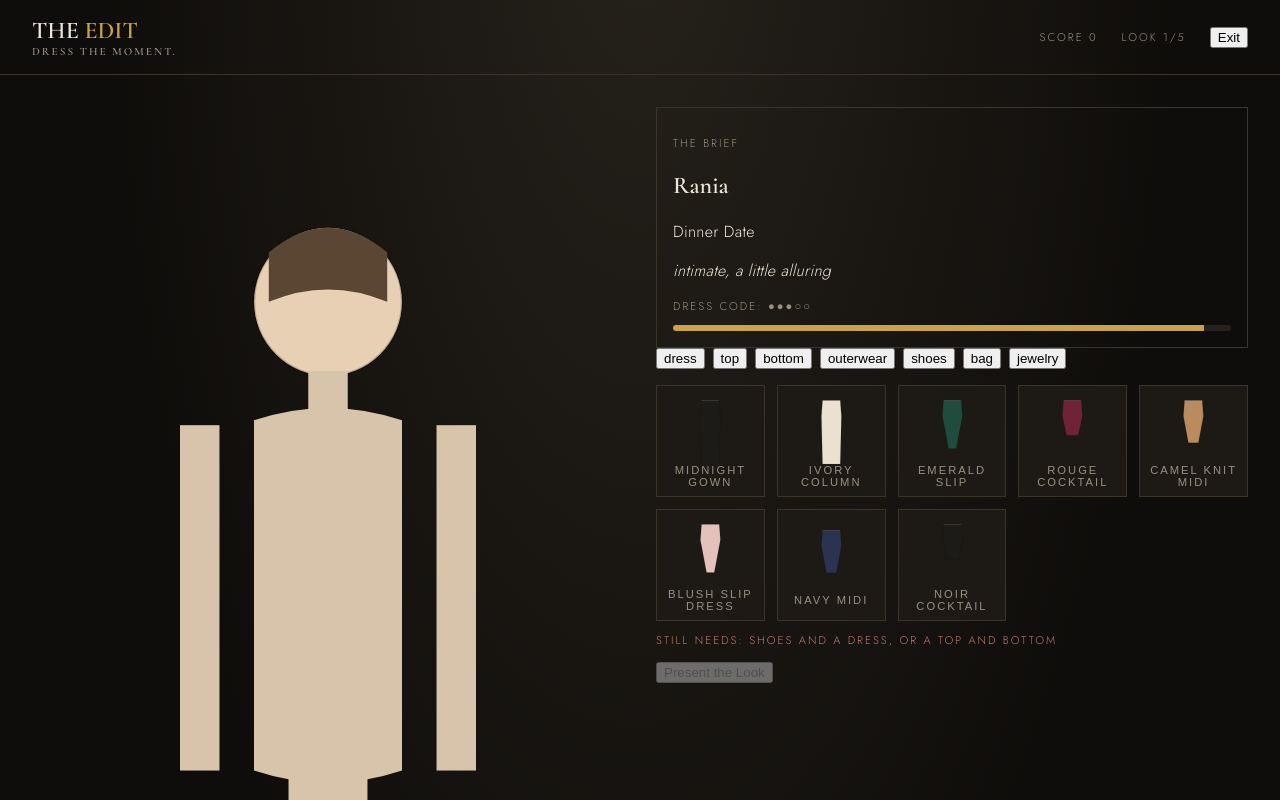
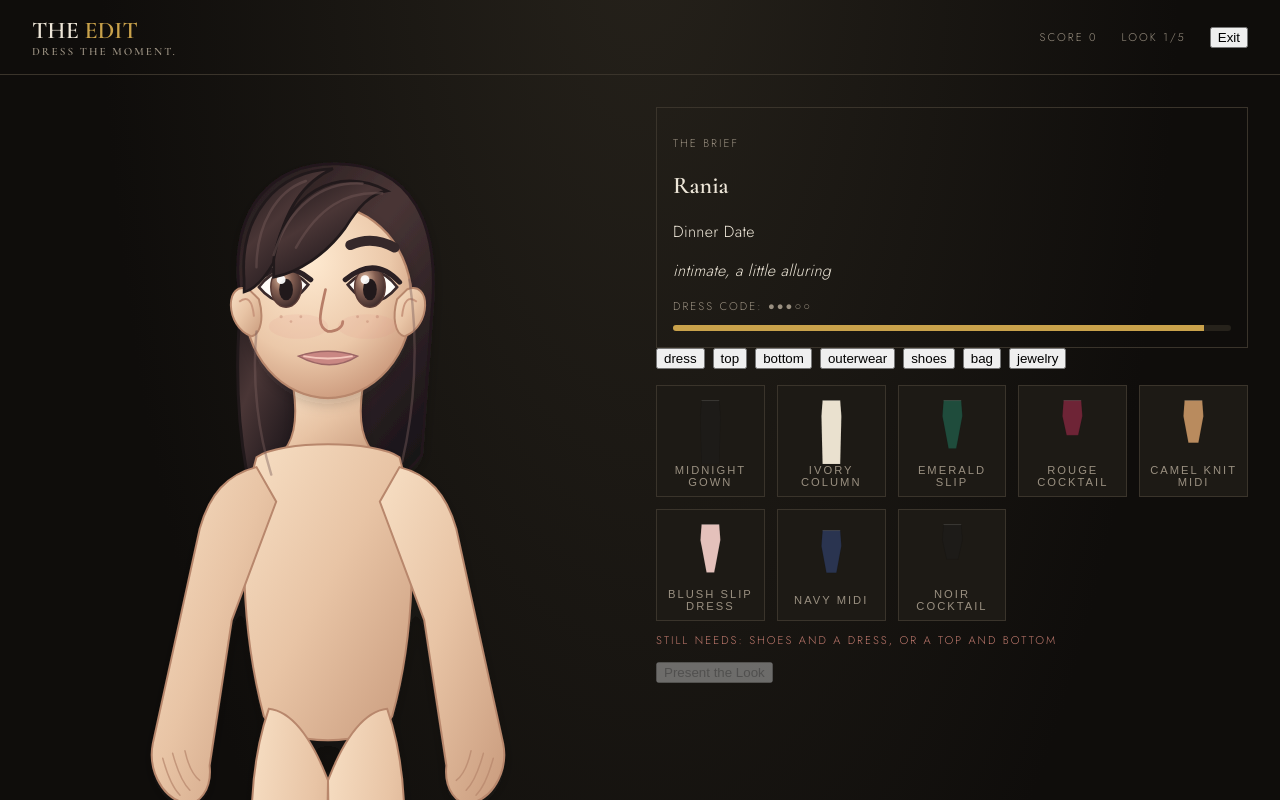
Before and after one commit to coopdawg73/Dress-Me, a React (Vite) app: page / in a window 1280 px wide. Both pictures are taken after a click on the button "Play the Daily Muse". Shown: the top 800 px of the page. Built offline with nearby package versions, Linux system fonts and the light colour scheme; no server answers; the database is empty.

Commit message:
Redesign character to match 3D reference

```diff
--- a/src/render/Figure.tsx
+++ b/src/render/Figure.tsx
@@ -7,17 +7,154 @@ type FigureProps = {
 
 export function Figure({ equipped }: FigureProps) {
   return (
-    <svg viewBox="0 0 240 500" width="100%" height="100%" role="img" aria-label="Styled figure">
-      {/* base body */}
+    <svg
+      viewBox="0 0 240 500"
+      width="100%"
+      height="100%"
+      role="img"
+      aria-label="Styled figure"
+      className="fashion-figure"
+    >
+      <defs>
+        <linearGradient id="skin" x1="0" y1="0" x2="1" y2="1">
+          <stop offset="0" stopColor="#F7DFC4" />
+          <stop offset=".48" stopColor="#E8C4A5" />
+          <stop offset="1" stopColor="#C99B7D" />
+        </linearGradient>
+        <radialGradient id="face-light" cx=".38" cy=".28" r=".78">
+          <stop offset="0" stopColor="#FFEBD2" />
+          <stop offset=".63" stopColor="#EBC8A9" />
+          <stop offset="1" stopColor="#C99679" />
+        </radialGradient>
+        <linearGradient id="hair" x1=".15" y1="0" x2=".85" y2="1">
+          <stop offset="0" stopColor="#241B1D" />
+          <stop offset=".38" stopColor="#4A3636" />
+          <stop offset=".72" stopColor="#2B2023" />
+          <stop offset="1" stopColor="#151116" />
+        </linearGradient>
+        <radialGradient id="iris" cx=".35" cy=".3" r=".75">
+          <stop offset="0" stopColor="#DDB79D" />
+          <stop offset=".45" stopColor="#845F52" />
+          <stop offset="1" stopColor="#3B2929" />
+        </radialGradient>
+        <filter id="soft-body-shadow" x="-30%" y="-20%" width="160%" height="160%">
+          <feDropShadow dx="0" dy="2" stdDeviation="2.5" floodColor="#2D2020" floodOpacity=".2" />
+        </filter>
+        <filter id="fabric-grain" x="-10%" y="-10%" width="120%" height="120%">
+          <feTurbulence type="fractalNoise" baseFrequency=".55" numOctaves="2" seed="8" result="noise" />
+          <feColorMatrix in="noise" type="saturate" values="0" result="mono" />
+          <feComponentTransfer in="mono" result="faintNoise">
+            <feFuncA type="table" tableValues="0 .075" />
+          </feComponentTransfer>
+          <feComposite in="faintNoise" in2="SourceGraphic" operator="in" result="texture" />
+          <feBlend in="SourceGraphic" in2="texture" mode="soft-light" />
+        </filter>
+      </defs>
+
+      <ellipse cx="120" cy="486" rx="54" ry="7" fill="#2D2927" opacity=".12" />
+
+      {/* Hair mass behind the face and shoulders. */}
+      <path
+        d="M84 66 C80 31 98 14 123 14 C154 14 166 38 162 76 L158 132
+           C150 143 139 148 128 146 L130 72 Z"
+        fill="url(#hair)"
+        stroke="#21191B"
+        strokeWidth="1.2"
+        filter="url(#soft-body-shadow)"
+      />
+      <path
+        d="M88 55 C82 76 82 111 87 139 C92 145 99 148 107 148 L110 65 Z"
+        fill="url(#hair)"
+        stroke="#21191B"
+        strokeWidth="1.2"
+      />
+
+      {/* Softly modelled body, kept beneath all clothing layers. */}
+      <g fill="url(#skin)" stroke="#B8876C" strokeWidth=".8" filter="url(#soft-body-shadow)">
+        <path d="M106 105 C108 119 106 127 100 133 L140 133 C134 127 132 119 134 105 Z" />
+        <path d="M91 133 C101 126 139 126 149 133 C157 161 155 206 146 238
+                 C139 251 101 251 94 238 C85 204 83 160 91 133 Z" />
+        <path d="M91 137 C79 140 72 148 68 162 L49 249 C47 259 52 270 61 273
+                 C68 275 73 267 72 258 L81 199 L99 151 Z" />
+        <path d="M149 137 C161 140 168 148 172 162 L191 249 C193 259 188 270 179 273
+                 C172 275 167 267 168 258 L159 199 L141 151 Z" />
+        <path d="M96 235 C86 264 88 300 94 333 L98 457 C98 471 106 480 117 476
+                 L119 327 L120 264 C113 246 105 236 96 235 Z" />
+        <path d="M144 235 C154 264 152 300 146 333 L142 457 C142 471 134 480 123 476
+                 L121 327 L120 264 C127 246 135 236 144 235 Z" />
+      </g>
+      <g fill="none" stroke="#B8876C" strokeWidth=".6" opacity=".72" strokeLinecap="round">
+        <path d="M53 255 Q56 266 60 270 M57 253 Q60 264 64 268 M62 252 Q64 261 68 264" />
+        <path d="M187 255 Q184 266 180 270 M183 253 Q180 264 176 268 M178 252 Q176 261 172 264" />
+      </g>
+
+      {/* Head and face */}
+      <ellipse
+        cx="120"
+        cy="70"
+        rx="34"
+        ry="39"
+        fill="url(#face-light)"
+        stroke="#B8876C"
+        strokeWidth=".9"
+        filter="url(#soft-body-shadow)"
+      />
+
+      {/* Ears */}
+      <g fill="url(#skin)" stroke="#B8876C" strokeWidth=".8">
+        <path d="M88 65 C78 61 78 80 89 84 C93 83 94 76 92 69 Z" />
+        <path d="M152 65 C162 61 162 80 151 84 C147 83 146 76 148 69 Z" />
+      </g>
+      <path d="M84 70 Q89 66 90 76" fill="none" stroke="#C9977D" strokeWidth=".8" />
+      <path d="M156 70 Q151 66 150 76" fill="none" stroke="#C9977D" strokeWidth=".8" />
+
+      {/* Large almond eyes with warm brown irises */}
       <g>
-        <circle cx={120} cy={70} r={30} fill="#E7D0B4" stroke="rgba(0,0,0,.2)" />
-        <path d="M 96 50 Q 120 30 144 50 L 144 70 Q 120 60 96 70 Z" fill="#5A4632" />
-        <rect x={112} y={98} width={16} height={20} fill="#D8C4AB" />
-        <path d="M 90 118 Q 120 108 150 118 L 150 260 Q 120 270 90 260 Z" fill="#D8C4AB" />
-        <rect x={60} y={120} width={16} height={140} fill="#D8C4AB" />
-        <rect x={164} y={120} width={16} height={140} fill="#D8C4AB" />
-        <rect x={104} y={250} width={16} height={220} fill="#D8C4AB" />
-        <rect x={120} y={250} width={16} height={220} fill="#D8C4AB" />
+        <path d="M92 64 Q101 52 112 63 Q102 76 92 64 Z" fill="#FFFDF9" stroke="#3A2A2B" strokeWidth="1.1" />
+        <path d="M128 63 Q139 52 148 64 Q138 76 128 63 Z" fill="#FFFDF9" stroke="#3A2A2B" strokeWidth="1.1" />
+        <ellipse cx="103" cy="64" rx="6.2" ry="8.2" fill="url(#iris)" stroke="#5A3B35" strokeWidth=".6" />
+        <ellipse cx="137" cy="64" rx="6.2" ry="8.2" fill="url(#iris)" stroke="#5A3B35" strokeWidth=".6" />
+        <ellipse cx="103" cy="65" rx="2.8" ry="4.4" fill="#21191B" />
+        <ellipse cx="137" cy="65" rx="2.8" ry="4.4" fill="#21191B" />
+        <circle cx="101" cy="61" r="1.8" fill="white" opacity=".92" />
+        <circle cx="135" cy="61" r="1.8" fill="white" opacity=".92" />
+        <path d="M91 62 Q101 51 113 61" fill="none" stroke="#2B2023" strokeWidth="2.1" strokeLinecap="round" />
+        <path d="M127 61 Q139 51 149 62" fill="none" stroke="#2B2023" strokeWidth="2.1" strokeLinecap="round" />
+      </g>
+
+      {/* Brows, nose, freckles, and mouth */}
+      <path d="M93 48 Q102 43 111 47" fill="none" stroke="#35282A" strokeWidth="4" strokeLinecap="round" />
+      <path d="M129 47 Q138 43 147 48" fill="none" stroke="#35282A" strokeWidth="4" strokeLinecap="round" />
+      <path d="M119 65 C117 74 115 80 120 82 C124 82 126 80 126 78" fill="none" stroke="#B77E68" strokeWidth="1.1" strokeLinecap="round" />
+      <ellipse cx="108" cy="80" rx="12" ry="5" fill="#D98F84" opacity=".12" />
+      <ellipse cx="136" cy="80" rx="12" ry="5" fill="#D98F84" opacity=".12" />
+      <g fill="#B77965" opacity=".38">
+        <circle cx="101" cy="76" r=".65" /><circle cx="105" cy="78" r=".55" />
+        <circle cx="109" cy="76" r=".6" /><circle cx="132" cy="76" r=".6" />
+        <circle cx="136" cy="78" r=".55" /><circle cx="140" cy="76" r=".65" />
+      </g>
+      <path d="M108 92 Q120 88 132 92 Q121 99 108 92 Z" fill="#C98783" stroke="#9C6665" strokeWidth=".6" />
+      <path d="M110 92 Q120 94 130 92" fill="none" stroke="#F4C7BC" strokeWidth=".8" />
+
+      {/* Sculpted, side-swept bob and separated hair ribbons */}
+      <path
+        d="M86 61 C84 35 99 17 122 16 C108 22 101 37 98 54 C94 61 90 65 86 66 Z"
+        fill="url(#hair)"
+        stroke="#21191B"
+        strokeWidth="1.1"
+      />
+      <path
+        d="M98 53 C102 26 124 14 144 25 C137 26 132 32 127 40 C119 51 108 58 98 60 Z"
+        fill="url(#hair)"
+        stroke="#21191B"
+        strokeWidth="1.1"
+      />
+      <g fill="none" stroke="#795E5C" strokeWidth="1" opacity=".42" strokeLinecap="round">
+        <path d="M91 56 C91 39 99 25 111 21" />
+        <path d="M98 51 C104 31 118 21 134 22" />
+        <path d="M107 48 C116 32 127 25 142 26" />
+        <path d="M91 82 C89 103 92 124 97 140" />
+        <path d="M153 61 C157 87 155 114 150 135" />
       </g>
 
       {equipped.dress ? (
```
